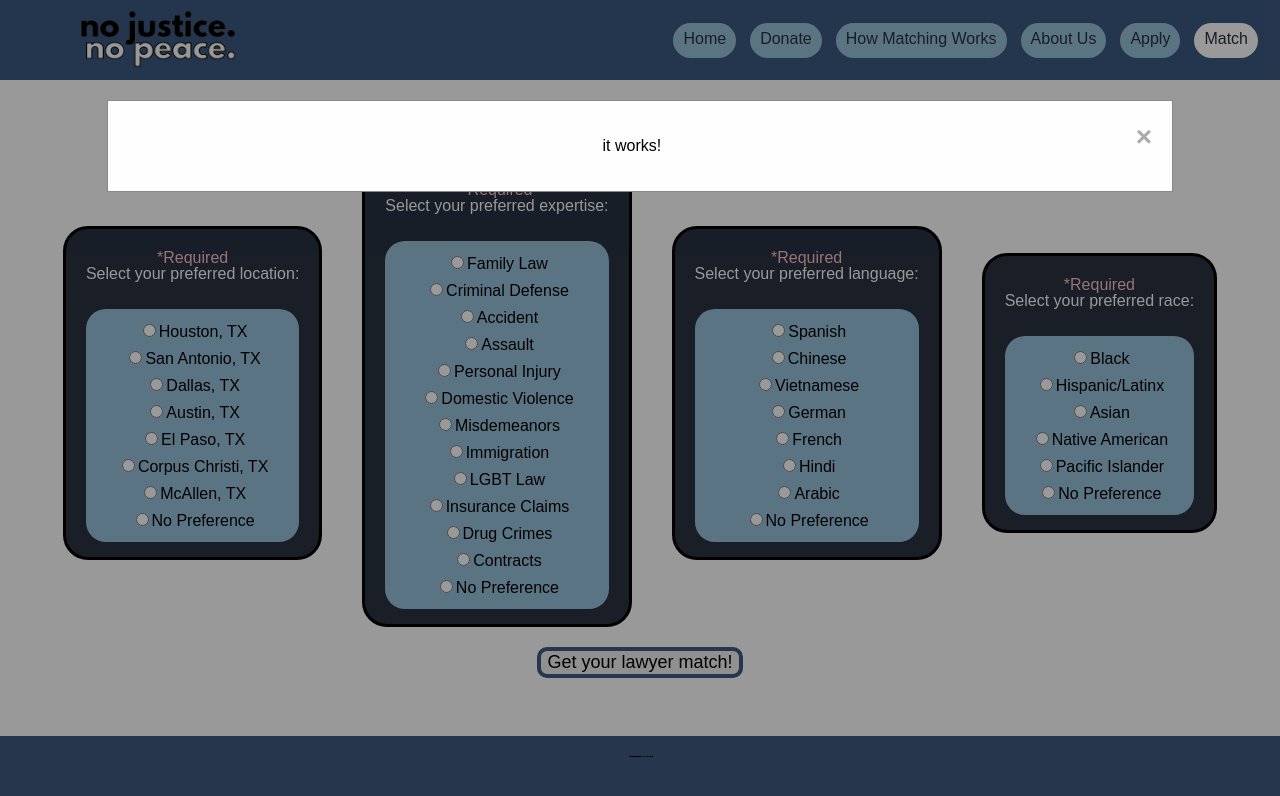
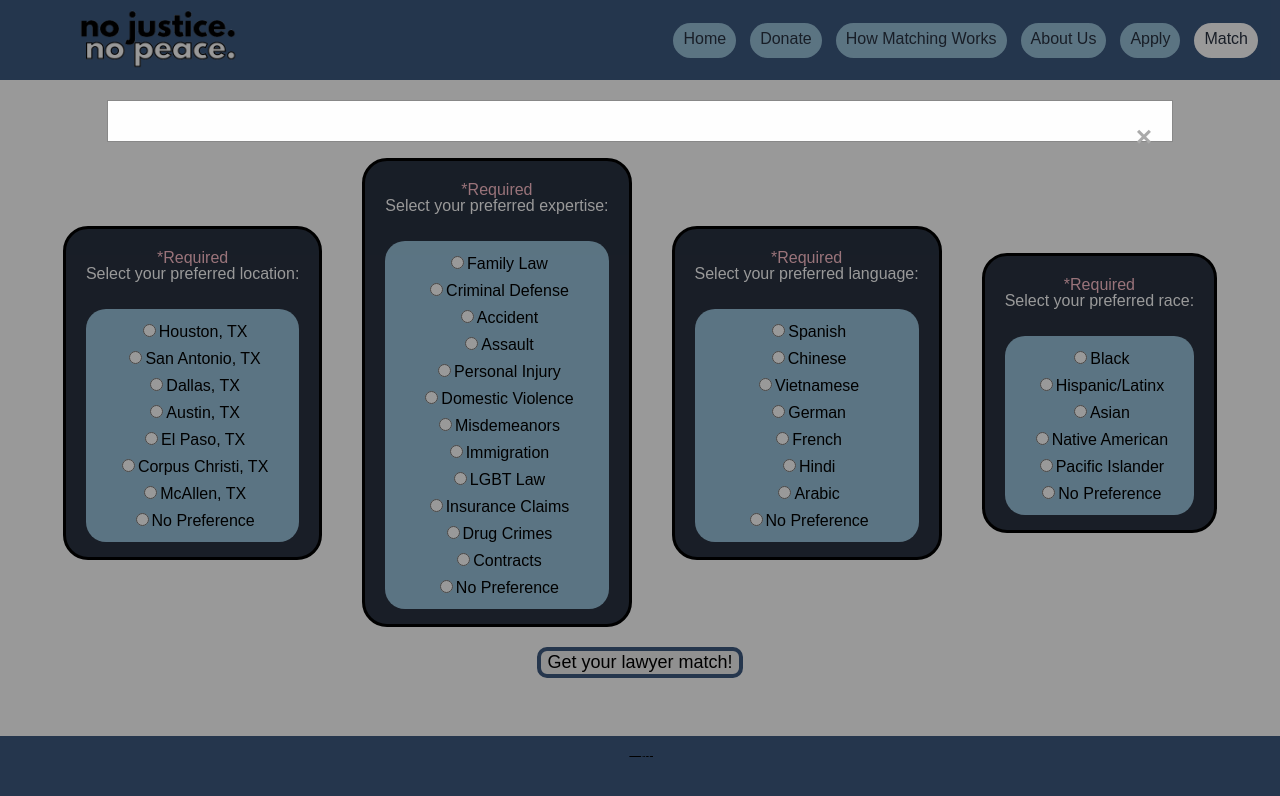
Before and after one commit to newton-huynh/HackRiceX, a React (Create React App) app: page /TakeQuiz in a window 1280 px wide. Both pictures are taken after a click on the button "Get your lawyer match!". Shown: the top 796 px of the page. Built offline with nearby package versions, Linux system fonts and the light colour scheme; a web font is replaced by a local one.

Commit message:
FINAL PUSHgit add .

```diff
--- a/src/Pages/ActualPages/ApplyPage.js
+++ b/src/Pages/ActualPages/ApplyPage.js
@@ -14,7 +14,7 @@ function ApplyPage() {
         frameborder="0"
         onmousewheel=""
         width="100%"
-        height="900"
+        height="100%"
         sx={{ background: "transparent", border: "1px solid #ccc" }}
       ></iframe>
     </ApplyPageWrapper>
--- a/src/Quiz/MatchResults.js
+++ b/src/Quiz/MatchResults.js
@@ -1,7 +1,7 @@
 import React from 'react';
 import './MatchResults.css';
 import LawyerCard from './LawyerCard.js';
-
+import {Flex} from 'rebass';
 
 function MatchResults(props) {
     return (
@@ -15,12 +15,13 @@ function MatchResults(props) {
                     document.getElementsByClassName("close")[0].onclick = function () { document.getElementById("myModal").style.display = "none" }
 
                 }}
-                {props.lawyers.map(lawyer =>
+                <div class="modal-content">
+                    <span class="close">&times;</span>
+                    <Flex>
+                    {props.lawyers.map( lawyer =>
                     <LawyerCard name={lawyer.Name} phone={lawyer.Phone} email={lawyer.Email} location={lawyer.Location} expertise1={lawyer.Expertise1}
                         expertise2={lawyer.Expertise2} expertise3={lawyer.Expertise3} language={lawyer.Language} race={lawyer.Race}></LawyerCard>)}
-                <div class="modal-content">
-                    <span class="close">&times;</span>
-                    <p>it works!</p>
+                    </Flex>
                 </div>
             </div>
 
```
